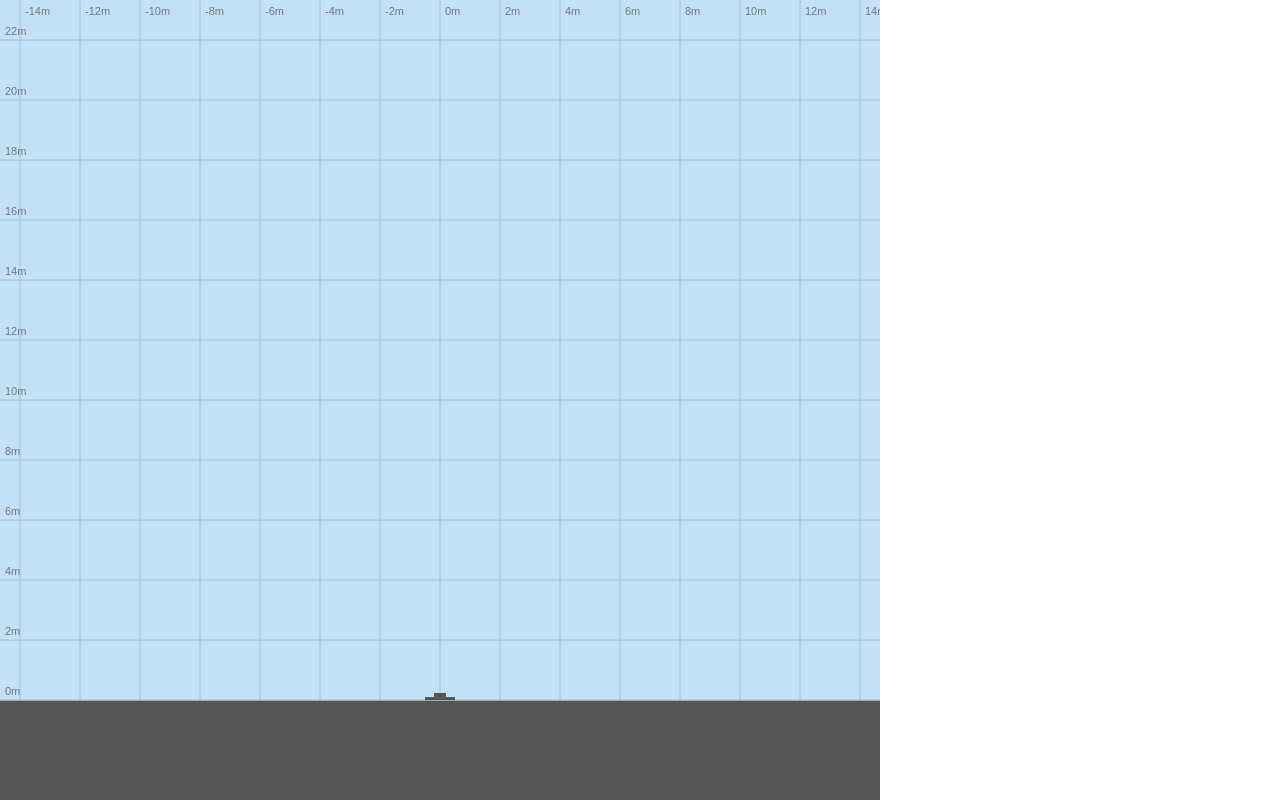
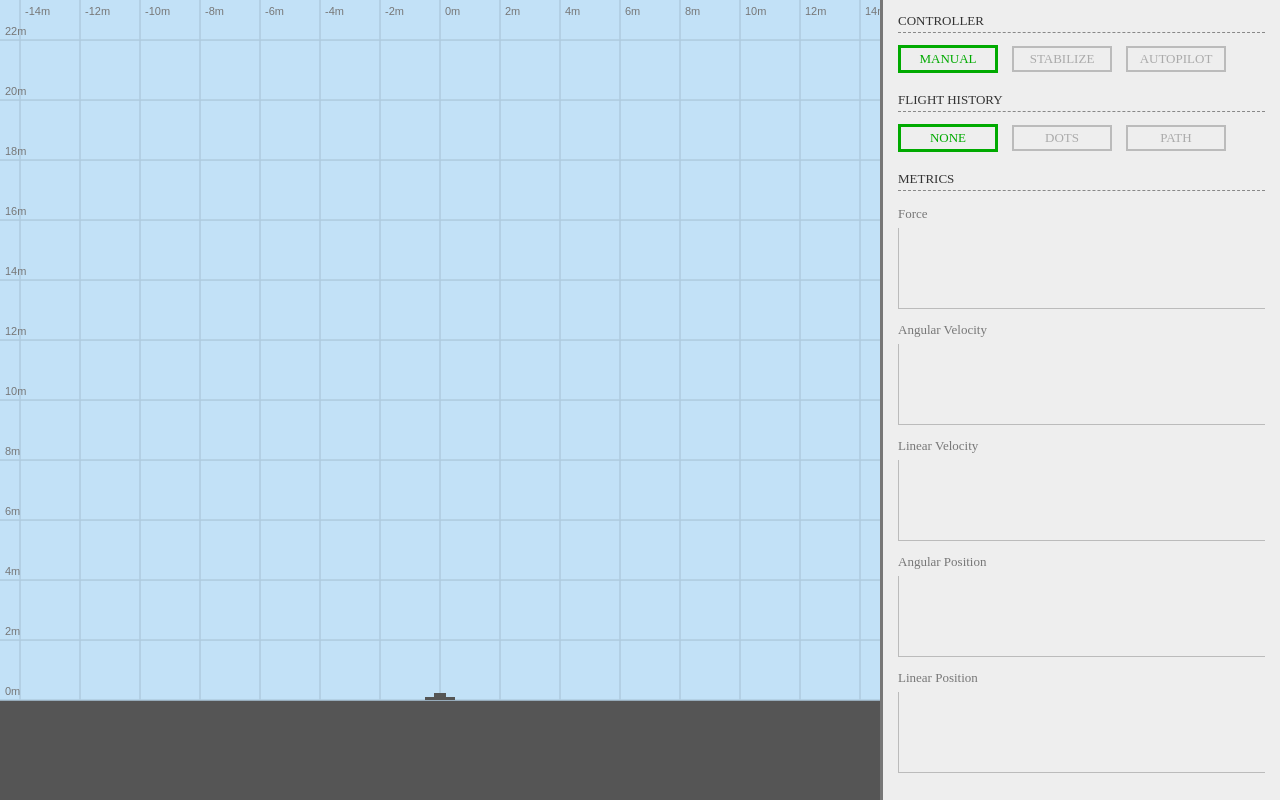
Before and after one commit to rkosai/2d-copter-sim, a plain HTML site: page index.html in a window 1280 px wide. Drawn offline with nearby package versions, Linux system fonts and the light colour scheme.

Commit message:
Add visual stubs for control pane.

```diff
--- a/css/index.css
+++ b/css/index.css
@@ -6,3 +6,64 @@ body {
     background: #555;
     position: relative;
 }
+
+#pane {
+    background: #EEE;
+    border-left:3px solid #777;
+    box-sizing: border-box;
+    height: 100%;
+    overflow: auto;
+    padding: 10px 15px;
+    position:absolute;
+    right: 0;
+    top: 0;
+    width: 400px;
+}
+
+#pane .heading {
+    font-size: 13px;
+    color: #333;
+    padding: 3px 0;
+    border-bottom: 1px dashed #888;
+}
+
+#pane .display {
+    position:relative;
+    padding: 12px 0 16px 0;
+}
+
+#pane .box {
+    border: 2px solid #BBB;
+    box-sizing: border-box;
+    color: #AAA;
+    display: inline-block;
+    font-size:13px;
+    margin-right:10px;
+    padding:3px 8px;
+    text-align:center;
+    text-decoration: none;
+    width: 100px;
+}
+
+#pane .box.selected {
+    color: #0A0;
+    border: 3px solid #0A0;
+}
+
+#pane .chart-title {
+    font-size: 13px;
+    color: #777;
+    padding: 3px 0;
+}
+
+#pane .chart-container {
+    margin-top:3px;
+    margin-bottom:10px;
+}
+
+#pane .chart {
+    background: #EEE;
+    border-bottom: 1px solid #BBB;
+    border-left: 1px solid #BBB;
+    height: 80px;
+}
--- a/index.html
+++ b/index.html
@@ -8,9 +8,57 @@
     <script type="text/javascript" src="js/Renderer.js"></script>
     <script type="text/javascript" src="js/Simulation.js"></script>
     <link rel="stylesheet" href="css/index.css">
+
 </head>
 <body>
     <div id="main"></div>
+    <div id="pane">
+        <div class="heading">CONTROLLER</div>
+        <div class="display">
+            <a class="box selected" href="#">MANUAL</a>
+            <a class="box" href="#">STABILIZE</a>
+            <a class="box" href="#">AUTOPILOT</a>
+        </div>
+        <div class="heading">FLIGHT HISTORY</div>
+        <div class="display">
+            <a class="box selected" href="#">NONE</a>
+            <a class="box" href="#">DOTS</a>
+            <a class="box" href="#">PATH</a>
+        </div>
+        <div class="heading">METRICS</div>
+        <div class="display">
+            <div class="chart-title">Force</div>
+            <div class="chart-container">
+                <div class="chart">
+                    &nbsp;
+                </div>
+            </div>
+            <div class="chart-title">Angular Velocity</div>
+            <div class="chart-container">
+                <div class="chart">
+                    &nbsp;
+                </div>
+            </div>
+            <div class="chart-title">Linear Velocity</div>
+            <div class="chart-container">
+                <div class="chart">
+                    &nbsp;
+                </div>
+            </div>
+            <div class="chart-title">Angular Position</div>
+            <div class="chart-container">
+                <div class="chart">
+                    &nbsp;
+                </div>
+            </div>
+            <div class="chart-title">Linear Position</div>
+            <div class="chart-container">
+                <div class="chart">
+                    &nbsp;
+                </div>
+            </div>
+        </div>
+    </div>
     <script>
         var env = new Environment();
         var flyer = new Flyer();
@@ -32,6 +80,5 @@
 
         sim.start();
     </script>
-
 </body>
 </html>
```
